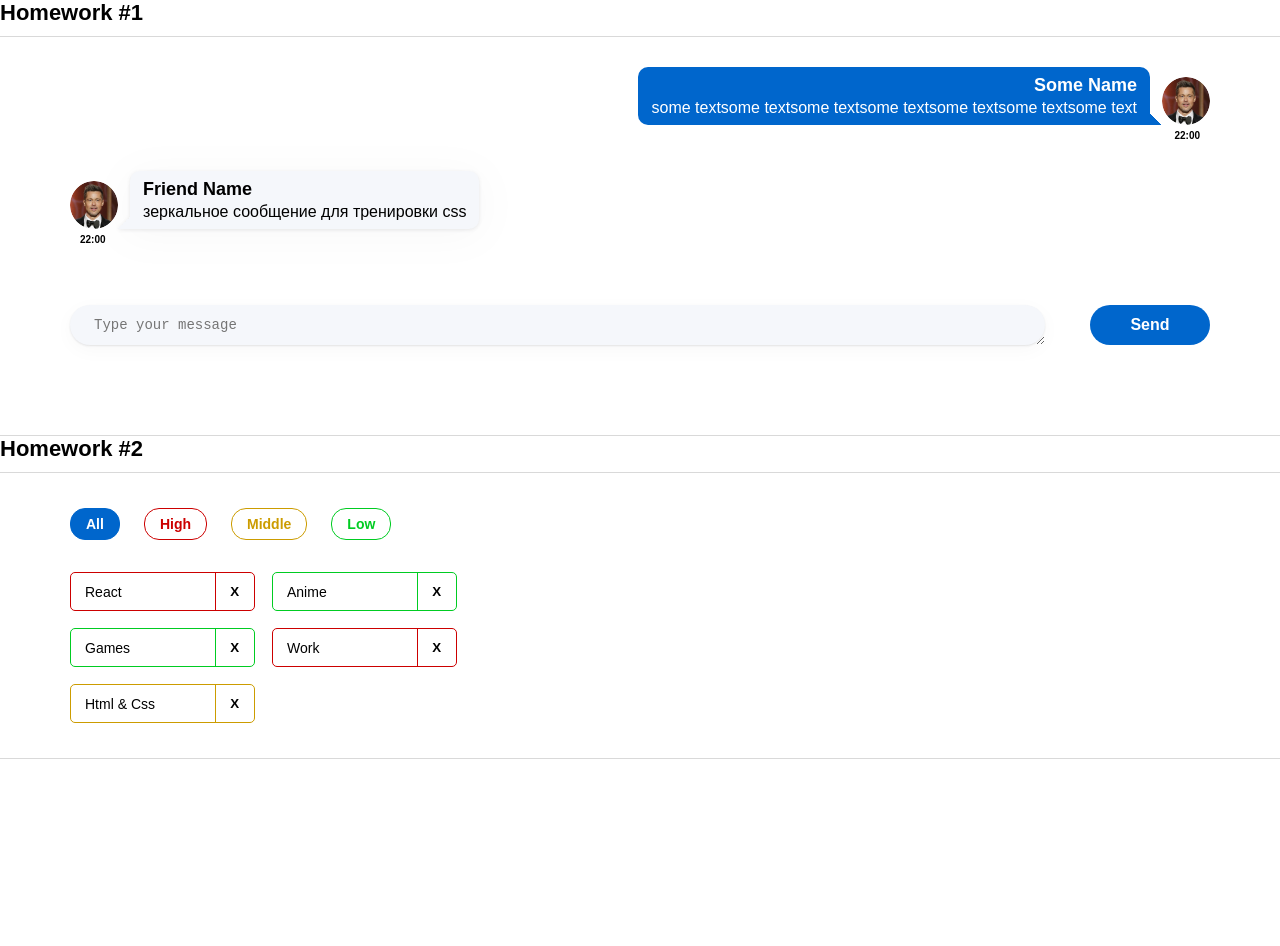
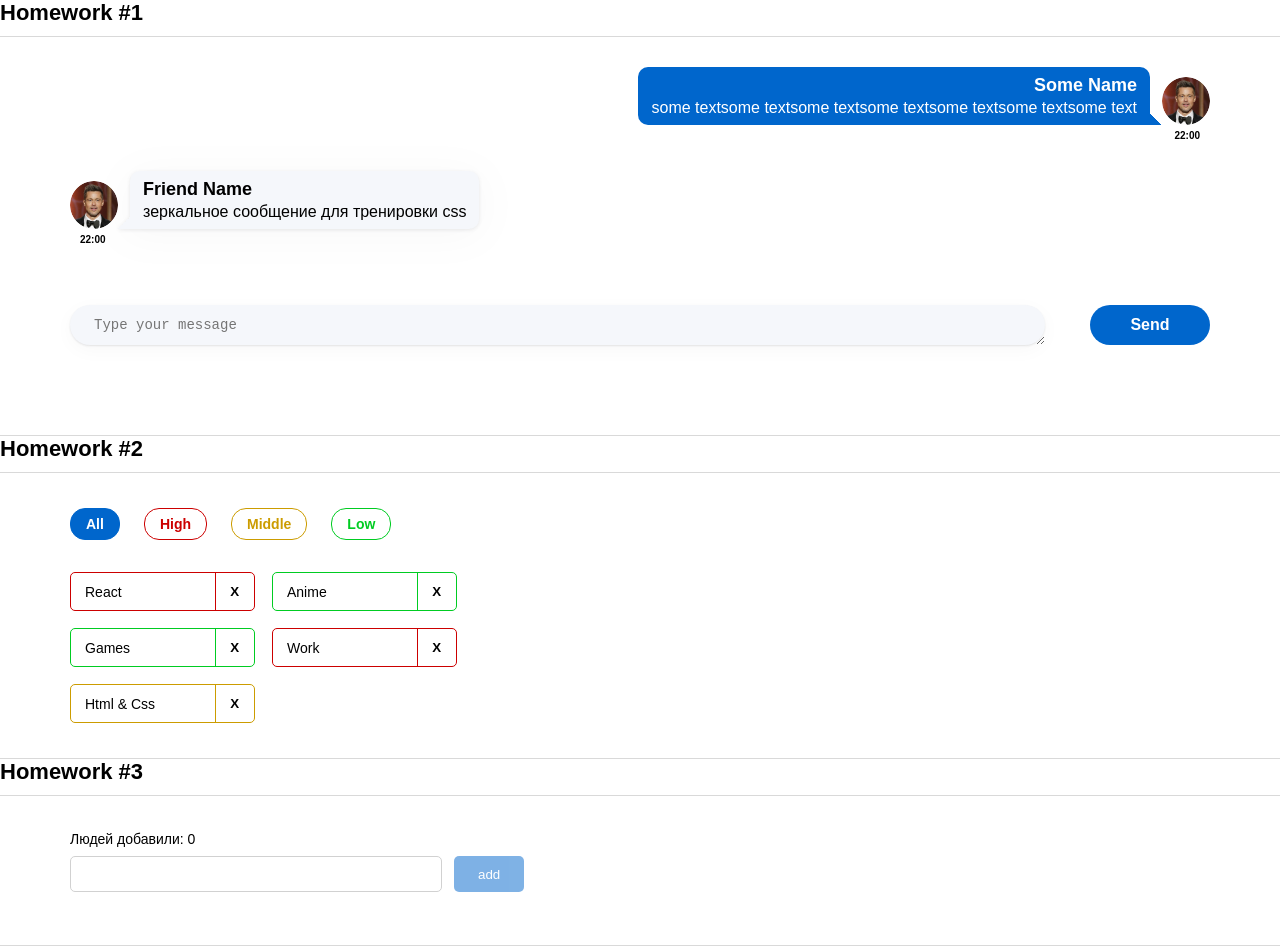
Before and after one commit to BalandinaM/Homework_2_sprint, a React (Create React App) app in the folder hws2-master/: page / in a window 1280 px wide. Before the commit the page ends 800 px from the top, so only its background shows below. Built offline with nearby package versions, Linux system fonts and the light colour scheme.

Commit message:
HW3 completed

```diff
--- a/hws2-master/package.json
+++ b/hws2-master/package.json
@@ -1,6 +1,6 @@
 {
   "name": "hws2",
-  "homepage": "http://IgnatZakalinsky.github.io/hws2",
+  "homepage": "http://BalandinaM.github.io/Homework_2_sprint",
   "version": "0.1.0",
   "private": true,
   "dependencies": {
--- a/hws2-master/src/s1-main/App.tsx
+++ b/hws2-master/src/s1-main/App.tsx
@@ -2,6 +2,7 @@ import React from 'react'
 import s from './App.module.css'
 import HW1 from '../s2-homeworks/hw01/HW1'
 import HW2 from '../s2-homeworks/hw02/HW2'
+import HW3 from '../s2-homeworks/hw03/HW3'
 
 function App() {
     return (
@@ -9,7 +10,7 @@ function App() {
             <HW1/>
             {/*раскомментировать по ходу выполнения*/}
             <HW2/>
-            {/*<HW3/>*/}
+            <HW3/>
             {/*<HW4/>*/}
 
             {/*при выполнении дз 5 и более - закомментировать здесь дз 1-4, так как они есть внутри дз 5*/}
--- a/hws2-master/src/s2-homeworks/hw03/Greeting.module.css
+++ b/hws2-master/src/s2-homeworks/hw03/Greeting.module.css
@@ -1,22 +1,47 @@
 .greetingForm {
+    padding: 35px 0;
 }
 
 .inputAndButtonContainer {
+    display: flex;
+    align-items: flex-start;
+    gap: 12px;
+    margin: 9px 0;
 }
 
 .error {
+    margin-top: 9PX;
+    color: red;
 }
 
 .input {
+    width: 372px;
+    height: 36px;
+    padding: 8px 12px;
+    border-radius: 5px;
+    border: 1px solid #D1D1D1;
+
 }
 
 .input:focus {
 }
 
 .errorInput {
+    width: 372px;
+    height: 36px;
+    padding: 8px 12px;
+    border-radius: 5px;
+    border: 1px solid #D1D1D1;
+    border: 2px solid red;
 }
 
 .button {
+    background-color: #0066CC;
+    color: white;
+    padding: 8px 24px;
+    height: 36px;
+    border: none;
+    border-radius: 5px;
 }
 
 .button:focus {
@@ -26,6 +51,7 @@
 }
 
 .button:disabled {
+    opacity: 0.5;
 }
 
 .text {
--- a/hws2-master/src/s2-homeworks/hw03/Greeting.tsx
+++ b/hws2-master/src/s2-homeworks/hw03/Greeting.tsx
@@ -1,15 +1,16 @@
 import React, {ChangeEvent, KeyboardEvent} from 'react'
 import s from './Greeting.module.css'
+import { UserType } from './HW3'
 
 type GreetingPropsType = {
-    name: any // need to fix any
-    setNameCallback: any // need to fix any
-    addUser: any // need to fix any
-    onBlur: any // need to fix any
-    onEnter: any // need to fix any
-    error: any // need to fix any
-    totalUsers: any // need to fix any
-    lastUserName?: any // need to fix any
+    name: UserType['name']
+    setNameCallback: (e: ChangeEvent<HTMLInputElement>) => void
+    addUser: () => void
+    onBlur: () => void
+    onEnter: (e: KeyboardEvent<HTMLInputElement>) => void
+    error: string
+    totalUsers: number
+    lastUserName?: UserType['name']
 }
 
 // презентационная компонента (для верстальщика)
@@ -23,9 +24,9 @@ const Greeting: React.FC<GreetingPropsType> = (
         error,
         totalUsers,
         lastUserName,
-    } // деструктуризация пропсов
+    }
 ) => {
-    const inputClass = s.errorInput // need to fix with (?:)
+    const inputClass = `${error ? s.errorInput : s.input}`
 
     return (
         <div id={'hw3-form'} className={s.greetingForm}>
--- a/hws2-master/src/s2-homeworks/hw03/GreetingContainer.tsx
+++ b/hws2-master/src/s2-homeworks/hw03/GreetingContainer.tsx
@@ -3,36 +3,48 @@ import Greeting from './Greeting'
 import { UserType } from './HW3'
 
 type GreetingContainerPropsType = {
-    users: any // need to fix any
-    addUserCallback: any // need to fix any
+    users: UserType[]
+    addUserCallback: (name: UserType['name']) => void
 }
 
-export const pureAddUser = (name: any, setError: any, setName: any, addUserCallback: any) => {
-    // если имя пустое - показать ошибку, иначе - добавить юзера и очистить инпут
+export const pureAddUser = (
+  name: UserType["name"],
+  setError: (error: string) => void,
+  setName: (name: string) => void,
+  addUserCallback: (name: UserType["name"]) => void,
+) => {
+  if (name.trim() === "") {
+    setError('name not be empty');
+  } else {
+    addUserCallback(name);
+    setName("");
+    setError('');
+  }
+};
+
+export const pureOnBlur = (name: UserType["name"], setError: (error: string) => void) => {
+  if (name.trim() === "") {
+    setError('Ошибка! Введите имя!');
+  }
+};
+
+export const pureOnEnter = (e: KeyboardEvent<HTMLInputElement>, addUser: () => void) => { // если нажата кнопка Enter - добавить
+   if (e.key === 'Enter') {
+        addUser()
+    }
 }
 
-export const pureOnBlur = (name: any, setError: any) => { // если имя пустое - показать ошибку
-}
-
-export const pureOnEnter = (e: any, addUser: any) => { // если нажата кнопка Enter - добавить
-}
-
-// более простой и понятный для новичков
-// function GreetingContainer(props: GreetingPropsType) {
-
-// более современный и удобный для про :)
 const GreetingContainer: React.FC<GreetingContainerPropsType> = ({
     users,
     addUserCallback,
 }) => {
-    // деструктуризация пропсов
-    const [name, setName] = useState<any>('') // need to fix any
-    const [error, setError] = useState<any>('') // need to fix any
+    const [name, setName] = useState<UserType['name']>('')
+    const [error, setError] = useState<string>('')
+    console.log(users)
 
-    const setNameCallback = (e: any) => { // need to fix any
-        setName('some name') // need to fix
-
-        error && setError('')
+    const setNameCallback = (e: ChangeEvent<HTMLInputElement>) => {
+        setName(e.currentTarget.value)
+        error && setError('')//тут если ошибка есть оператор && вернет вторую правду, то есть setError('')
     }
     const addUser = () => {
         pureAddUser(name, setError, setName, addUserCallback)
@@ -42,12 +54,12 @@ const GreetingContainer: React.FC<GreetingContainerPropsType> = ({
         pureOnBlur(name, setError)
     }
 
-    const onEnter = (e: any) => {
+    const onEnter = (e: KeyboardEvent<HTMLInputElement>) => {
         pureOnEnter(e, addUser)
     }
 
-    const totalUsers = 0 // need to fix
-    const lastUserName = 'some name' // need to fix
+    const totalUsers = users.length
+    const lastUserName = users[users.length-1]?.name || ''
 
     return (
         <Greeting
--- a/hws2-master/src/s2-homeworks/hw03/HW3.tsx
+++ b/hws2-master/src/s2-homeworks/hw03/HW3.tsx
@@ -19,20 +19,22 @@ import GreetingContainer from './GreetingContainer'
 
 // types
 export type UserType = {
-    _id: any // need to fix any
-    name: any // need to fix any
+    _id: string
+    name: string
 }
 
-export const pureAddUserCallback = (name: any, setUsers: any, users: any) => { // need to fix any
-    const user = { // need to fix
+export const pureAddUserCallback = (name: UserType['name'], setUsers: (users: UserType[]) => void, users: UserType[]) => {
+    const user = {
+        _id: v1(),
+        name: name
     }
     setUsers([...users, user])
 }
 
 const HW3 = () => {
-    const [users, setUsers] = useState<any>([]) // need to fix any
+    const [users, setUsers] = useState<UserType[]>([])
 
-    const addUserCallback = (name: any) => { // need to fix any
+    const addUserCallback = (name: UserType['name']) => {
         pureAddUserCallback(name, setUsers, users)
     }
 
```
